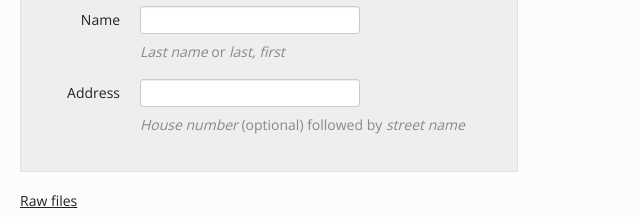
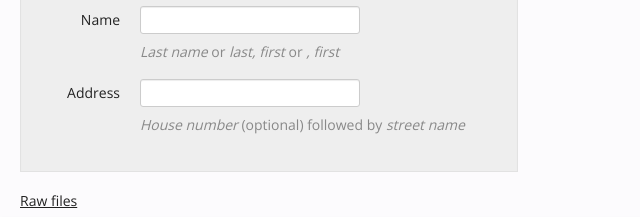
Before and after one commit to kcivey/runforanc, a plain HTML site: page web/voters/index.html in a window 1280 px wide. Shown: the part 294-511 px from the top of the page, 0-640 px from the left. Drawn offline with nearby package versions, Linux system fonts and the light colour scheme.

Commit message:
add option for omitting last name in name search

```diff
--- a/web/voters/index.html
+++ b/web/voters/index.html
@@ -70,7 +70,7 @@
                 <label class="control-label" for="name">Name</label>
                 <div class="controls">
                   <input type="text" name="name" id="name"/>
-                  <p class="help-block"><i>Last name</i> or <i>last, first</i></p>
+                  <p class="help-block"><i>Last name</i> or <i>last, first</i> or <i>, first</i></p>
                 </div>
               </div>
               <div class="control-group">
```
